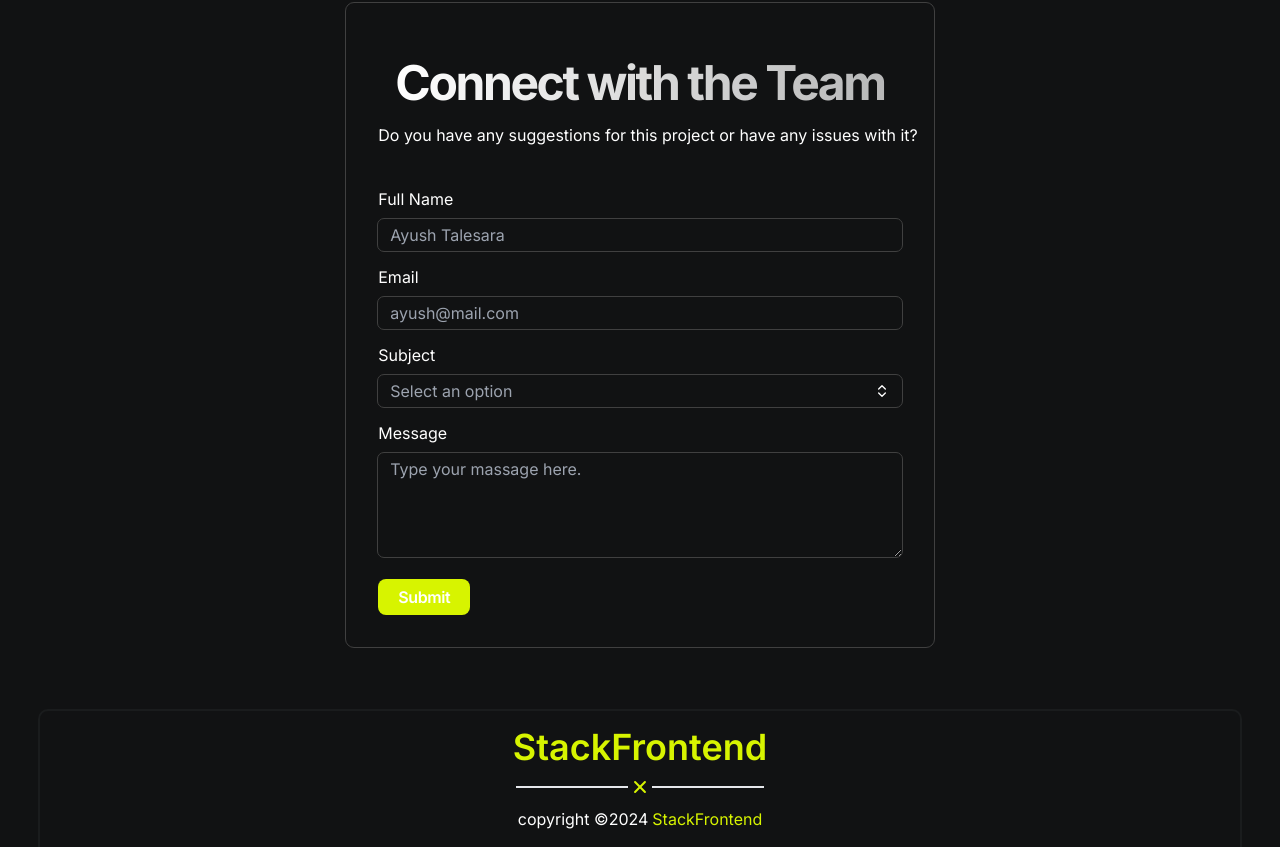
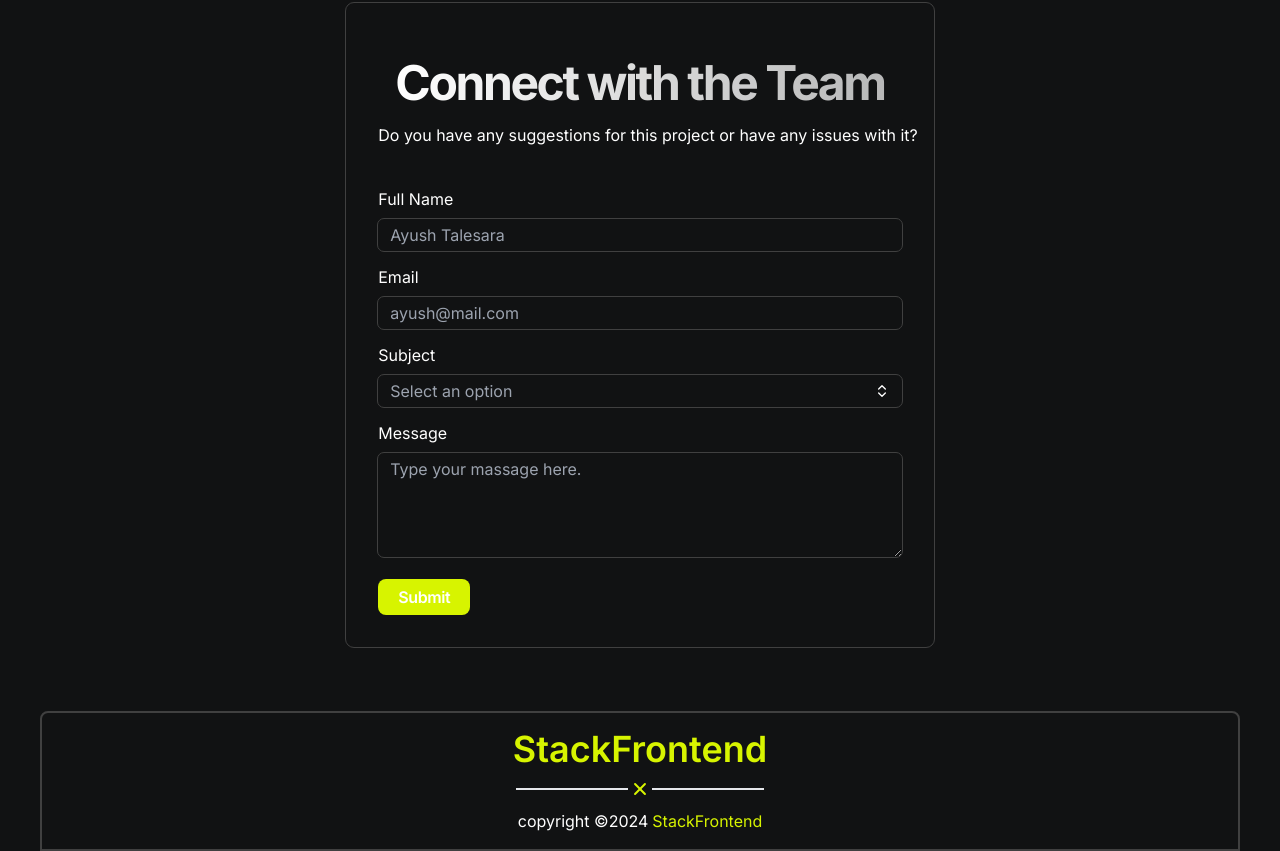
Before and after one commit to Ayusht777/FrontendStack, a React (Vite) app: page / in a window 1280 px wide. Shown: the part 4340-5191 px from the top of the page. Built offline with nearby package versions, Linux system fonts and the light colour scheme.

Commit message:
refactor: Update Footer component with improved styling and accessibility

```diff
--- a/src/Components/Shared/Footer.jsx
+++ b/src/Components/Shared/Footer.jsx
@@ -2,7 +2,7 @@ import { Plus } from "lucide-react";
 const Footer = () => {
   return (
     <footer className="w-full max-w-[1200px] ">
-      <div className=" flex flex-col items-center justify-center gap-y-2 rounded-t-lg py-4 outline outline-2 outline-Nav">
+      <div className=" flex flex-col items-center justify-center gap-y-2 rounded-t-lg py-4 border-2 border-Border">
         <h1 className="text-2xl font-semibold text-Logo md:text-3xl lg:text-4xl">
           StackFrontend
         </h1>
```
